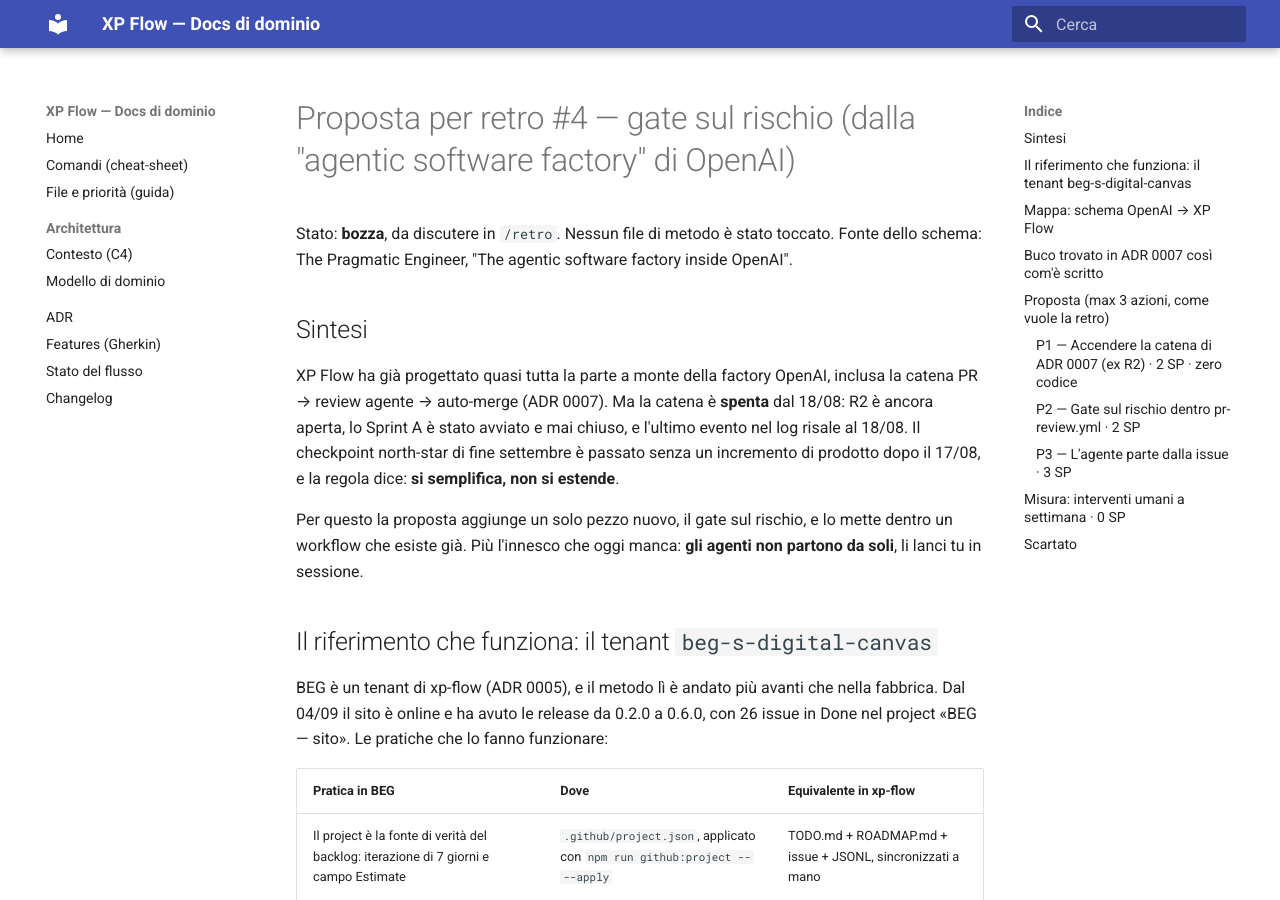
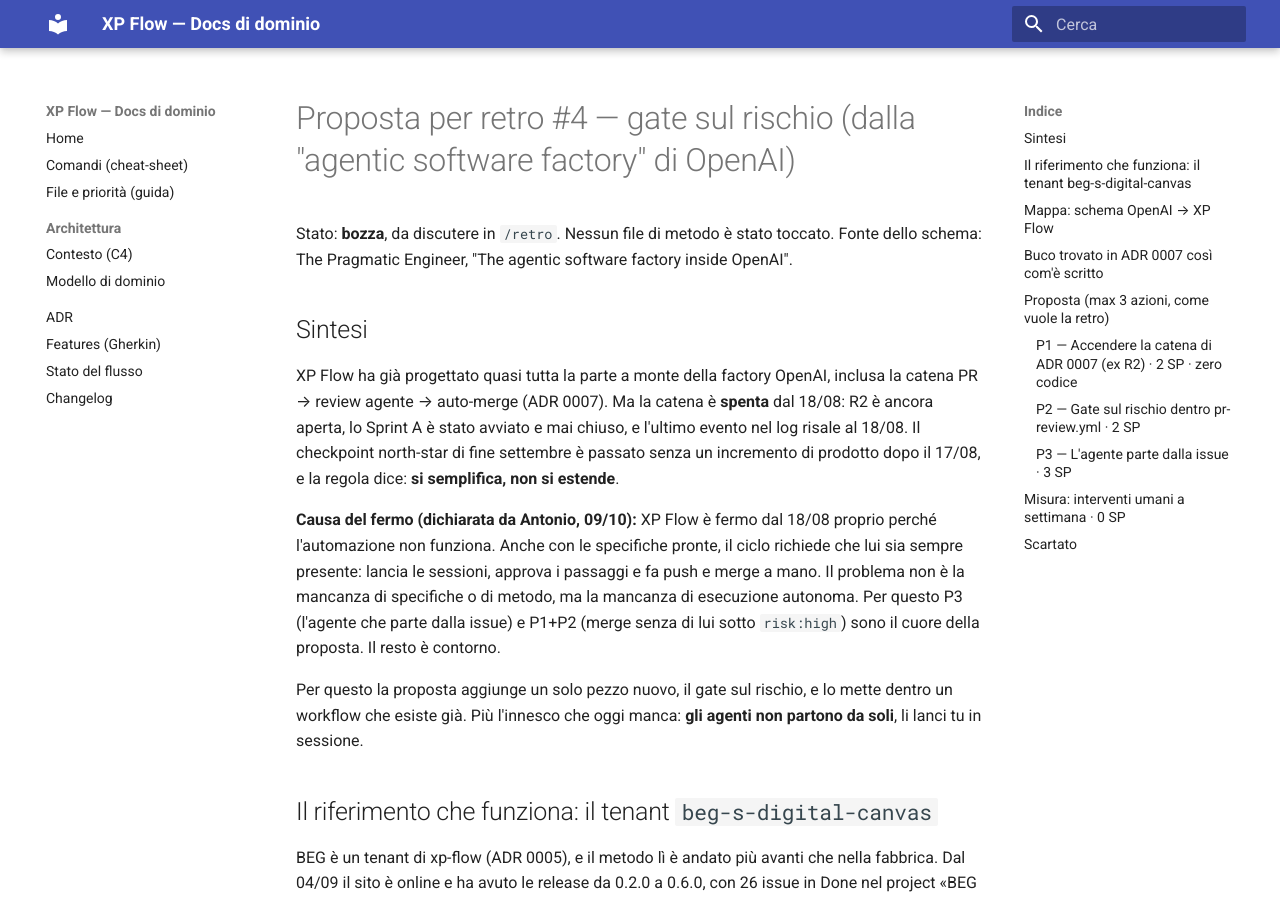
Before and after one commit to awesomecit/xp-flow, an MkDocs documentation site: the page built from docs/drafts/2026-10-09-gate-rischio-da-factory-openai.md, in a window 1280 px wide and 900 px high. Built offline with MkDocs 1.6.1 and Material for MkDocs 9.7.7, drawn with Linux system fonts in a browser that asks for light colours.

Commit message:
docs: proposta retro #4, causa del fermo dal 18/08
L'automazione non funziona e il ciclo richiede presenza costante
nonostante le specifiche pronte.

Co-Authored-By: Claude Opus 5.5 <noreply@anthropic.com>
Claude-Session: https://claude.ai/code/session_01G5bHaTcUs545YfKPfhKcXG

```diff
--- a/docs/drafts/2026-10-09-gate-rischio-da-factory-openai.md
+++ b/docs/drafts/2026-10-09-gate-rischio-da-factory-openai.md
@@ -11,6 +11,14 @@ inclusa la catena PR → review agente → auto-merge (ADR 0007). Ma la catena
 chiuso, e l'ultimo evento nel log risale al 18/08. Il checkpoint north-star
 di fine settembre è passato senza un incremento di prodotto dopo il 17/08,
 e la regola dice: **si semplifica, non si estende**.
+
+**Causa del fermo (dichiarata da Antonio, 09/10):** XP Flow è fermo dal 18/08
+proprio perché l'automazione non funziona. Anche con le specifiche pronte,
+il ciclo richiede che lui sia sempre presente: lancia le sessioni, approva i
+passaggi e fa push e merge a mano. Il problema non è la mancanza di specifiche
+o di metodo, ma la mancanza di esecuzione autonoma. Per questo P3 (l'agente
+che parte dalla issue) e P1+P2 (merge senza di lui sotto `risk:high`) sono il
+cuore della proposta. Il resto è contorno.
 
 Per questo la proposta aggiunge un solo pezzo nuovo, il gate sul rischio, e lo
 mette dentro un workflow che esiste già. Più l'innesco che oggi manca:
```
